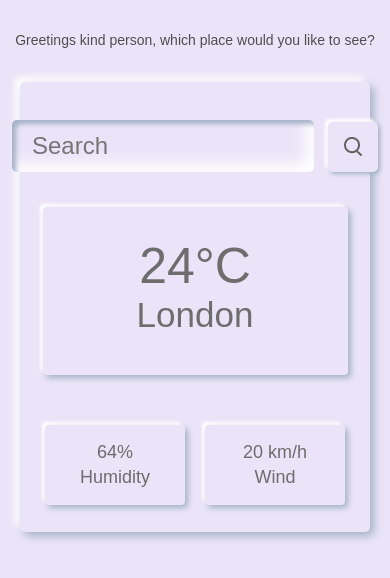
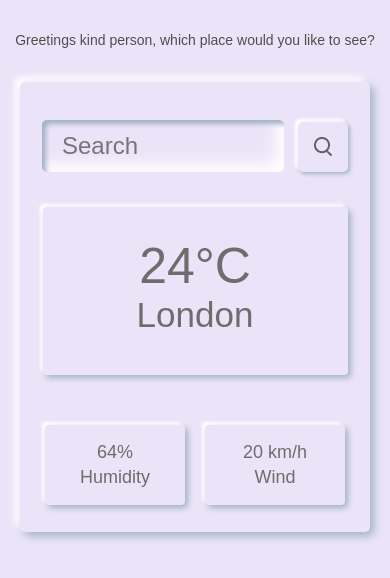
Before and after one commit to KMarios/WeatherApp, a plain HTML site: page index.html in a window 390 px wide. Drawn offline with Linux system fonts and the light colour scheme.

Commit message:
Update styles.css

```diff
--- a/styles.css
+++ b/styles.css
@@ -178,10 +178,11 @@ h3 {
         justify-content: center;
         gap: 14px;
         padding-top: 60px;
+        align-items: stretch;
     }
 
     .cityInput {
-        width: 280px;
+        width: 220px;
         height: 50px;
         border: none;
         outline: none;
@@ -193,6 +194,7 @@ h3 {
         font-weight: 400;
         box-shadow: inset 4px 4px 5px #a3b1c6, inset -8px -8px 15px #ffffff;
         transition: 100ms;
+
     }
 
 
```
